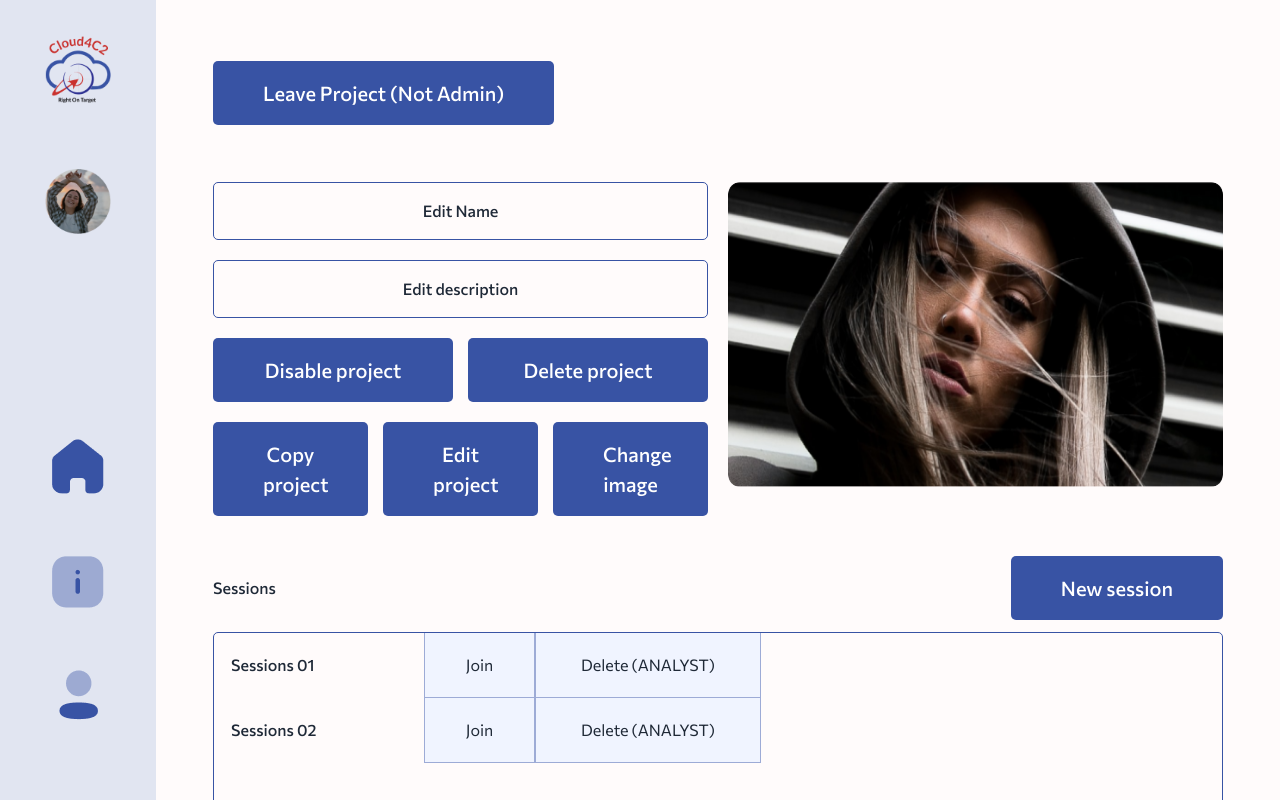
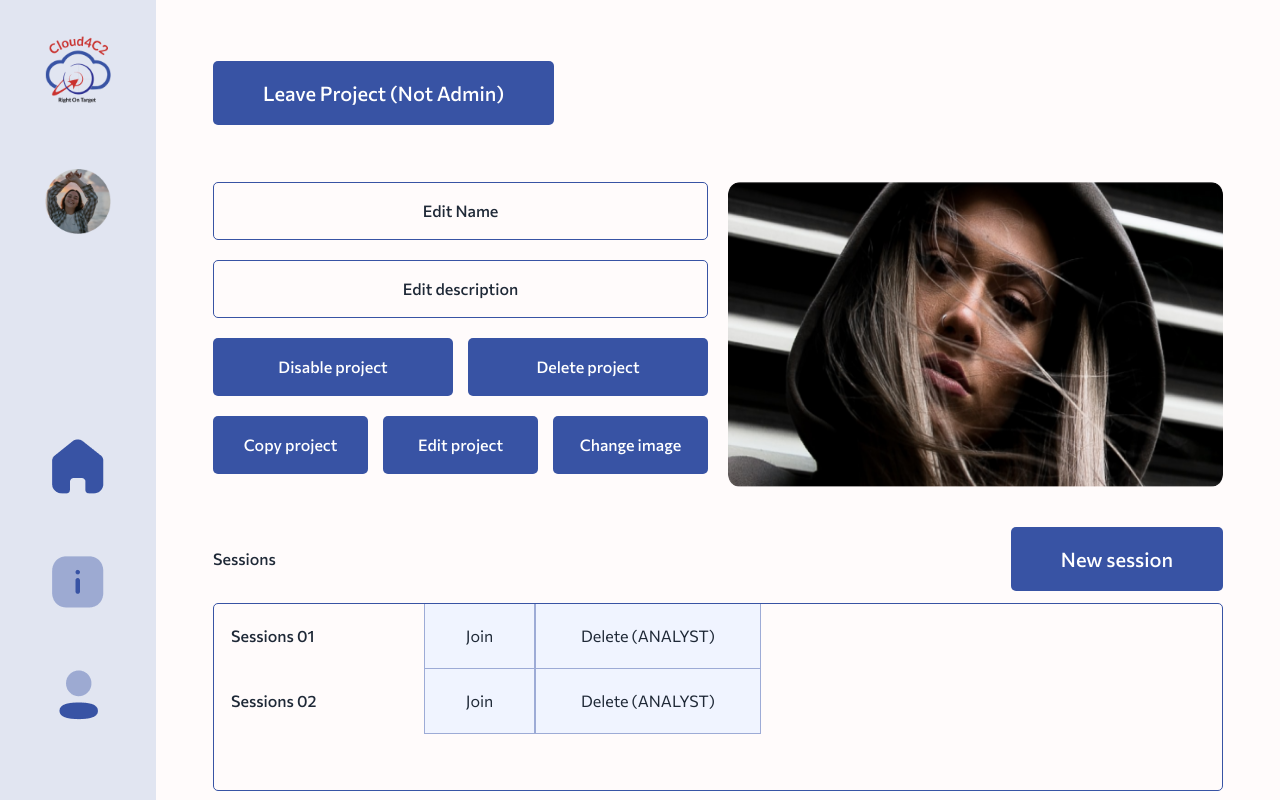
Before and after one commit to MamtazDev/cloud-four-c-two, a React (Create React App) app: page /dashboard/projectDetails in a window 1280 px wide. Built offline with nearby package versions, Linux system fonts and the light colour scheme.

Commit message:
update project details

```diff
--- a/src/components/Projects/Project.css
+++ b/src/components/Projects/Project.css
@@ -13,6 +13,7 @@
 }
 .card_box {
   width: 276px;
+  height: 277px;
   background: #fffbfb;
   box-shadow: 0px 4px 108px -47px rgba(0, 0, 0, 0.25);
   border-radius: 12px;
@@ -21,6 +22,7 @@
 }
 .code_box {
   width: 179px;
+  height: 277px;
   background: #fffbfb;
   box-shadow: 0px 4px 108px -47px rgba(0, 0, 0, 0.25);
   border-radius: 12px;
--- a/src/components/Projects/Project.js
+++ b/src/components/Projects/Project.js
@@ -26,15 +26,15 @@ const Project = () => {
     });
   };
   return (
-    <div className="bg-[#FFFBFB] py-[61px] px-[57px]">
-      <div className="grid grid-cols-3 gap-[61px] mb-[34px] ">
+    <div className="bg-[#FFFBFB] p-5 lg:py-[61px] lg:px-[57px]">
+      <div className="grid grid-cols-1 lg:grid-cols-3 gap-[61px] mb-[34px] ">
         <div className="col-span-2">
           <input
             type="search"
             className="search_bg pl-16 input input-bordered w-full rounded-[60px] h-[58px] "
           />
         </div>
-        <div className="flex gap-[18px]">
+        <div className="flex gap-1 lg:gap-[18px]">
           <BlueButton>Create Project</BlueButton>
           <BlueButton>Upload Project</BlueButton>
         </div>
@@ -98,13 +98,13 @@ const Project = () => {
                     <a>Leave project</a>
                   </li>
                   <li>
-                    <a>start session</a>
+                    <Link to="/dashboard/startSession">start session</Link>
                   </li>
                   <li>
-                    <a>copy project</a>
+                  <Link to="/dashboard/projectCopy">copy project</Link>
                   </li>
                   <li>
-                    <a>edit project</a>
+                  <Link to="/dashboard/projectUpload">edit project</Link>
                   </li>
                   <li>
                     <a>disable project</a>
--- a/src/components/Projects/ProjectDetails.js
+++ b/src/components/Projects/ProjectDetails.js
@@ -7,6 +7,7 @@ import sarah from "../../assets/sarah.png";
 const ProjectDetails = () => {
   return (
     <div className="bg-[#FFFBFB] lg:py-[61px] lg:px-[57px] p-4">
+      <div className="max-w-[1091px]">
         <div className="mb-[57px]">
           <BlueButton>Leave Project (Not Admin)</BlueButton>
         </div>
@@ -25,27 +26,31 @@ const ProjectDetails = () => {
               Edit description
             </button>
             <div className="grid grid-cols-1 lg:grid-cols-2 gap-[15px] mb-[20px]">
-            <button className="bg-[#3853A4] py-[17px] px-[50px] text-white text-[20px] font-[500] rounded-[5px]">
+              <button className="bg-[#3853A4] py-[17px]  text-white text-[16px] font-[500] rounded-[5px]">
                 Disable project
               </button>
-            <button className="bg-[#3853A4] py-[17px] px-[50px] text-white text-[20px] font-[500] rounded-[5px]">
+              <button className="bg-[#3853A4] py-[17px]  text-white text-[16px] font-[500] rounded-[5px]">
                 Delete project
               </button>
             </div>
             <div className="grid grid-cols-1 lg:grid-cols-3 gap-[15px]">
-            <button className="bg-[#3853A4] py-[17px] px-[50px] text-white text-[20px] font-[500] rounded-[5px]">
+              <button className="bg-[#3853A4] py-[17px]  text-white text-[16px] font-[500] rounded-[5px]">
                 Copy project
               </button>
-            <button className="bg-[#3853A4] py-[17px] px-[50px] text-white text-[20px] font-[500] rounded-[5px]">
+              <button className="bg-[#3853A4] py-[17px]  text-white text-[16px] font-[500] rounded-[5px]">
                 Edit project
               </button>
-            <button className="bg-[#3853A4] py-[17px] px-[50px] text-white text-[20px] font-[500] rounded-[5px]">
+              <button className="bg-[#3853A4] py-[17px] text-white text-[16px] font-[500] rounded-[5px]">
                 Change image
               </button>
             </div>
           </div>
           <div>
-          <img className="rounded-[12px] h-[305px] w-full" src={girl} alt="" />
+            <img
+              className="rounded-[12px] h-[305px] w-full"
+              src={girl}
+              alt=""
+            />
           </div>
         </div>
 
@@ -148,6 +153,7 @@ const ProjectDetails = () => {
           </div>
         </div>
       </div>
+    </div>
   );
 };
 
--- a/src/components/shared/Sidebar.js
+++ b/src/components/shared/Sidebar.js
@@ -42,7 +42,13 @@ const Sidebar = () => {
 
           <div className="sideBar py-[36px] bg-[#E1E5F1] h-screen	flex flex-col items-center w-[156px]">
             <div className="bar__top mb-[180px]">
-              <img className="px-[45px] mb-[66px]" src={SideLogo} alt="logo" />
+              <Link to="/">
+                <img
+                  className="px-[45px] mb-[66px]"
+                  src={SideLogo}
+                  alt="logo"
+                />
+              </Link>
               <Link to="/dashboard">
                 <img
                   className="px-[45px] cursor-pointer"
@@ -52,7 +58,7 @@ const Sidebar = () => {
               </Link>
             </div>
             <div className="bar__bottom flex flex-col items-center">
-              <Link to="dashboard/project" className="img-wrapper mb-[12px]">
+              <Link to="/dashboard/project" className="img-wrapper mb-[12px]">
                 <img
                   className="px-[45px] py-[25px] cursor-pointer"
                   src={Home}
--- a/src/utils/BlueButton.js
+++ b/src/utils/BlueButton.js
@@ -4,7 +4,7 @@ const BlueButton = ({ children }) => {
   return (
     <div>
       <button
-        className="bg-[#3853A4] py-[17px] px-[50px] text-white text-[20px] font-[500] rounded-[5px]"
+        className="bg-[#3853A4] p-3 lg:py-[17px] lg:px-[50px] text-white text-[15px] lg:text-[20px] font-[500] rounded-[5px]"
         type=""
       >
         {children}
```
Also changed, not shown: src/App.js (+3 -9 lines), src/components/Projects/AddUser.js (+18 -10 lines). Lines whose indentation alone changed are shown as unchanged.
